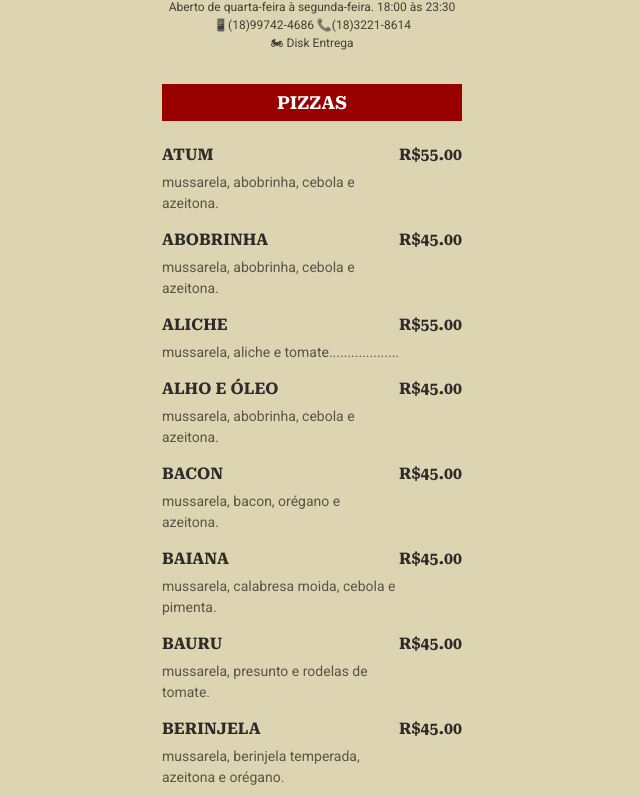
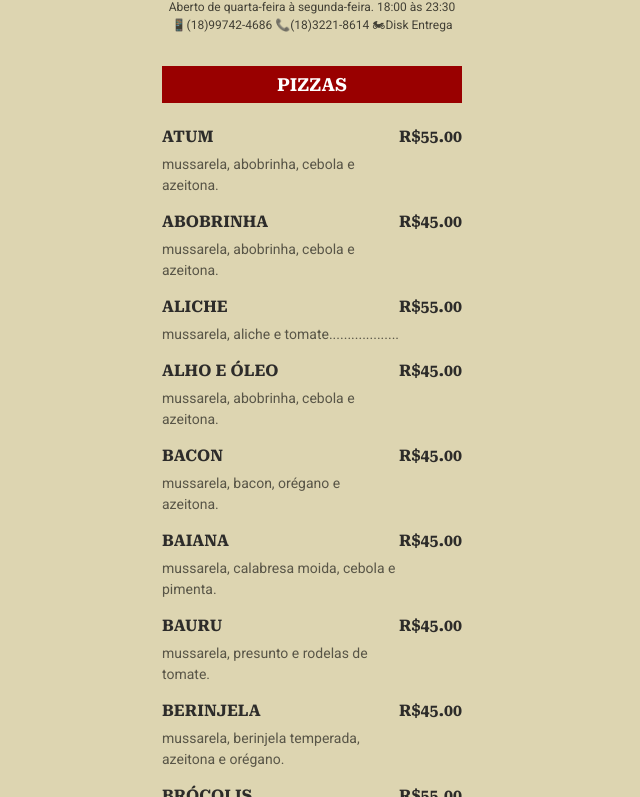
Before and after one commit to neswsarah/pizzaria-don-bento, a plain HTML site: page index.html in a window 1280 px wide. Shown: the part 76-873 px from the top of the page, without its empty margins (328-968 px from the left). Drawn offline with Linux system fonts and the light colour scheme.

Commit message:
disk entrega

```diff
--- a/index.html
+++ b/index.html
@@ -19,8 +19,7 @@
     <header>
     <h1>Pizzaria<span>DonBento</span></h1>
     <p>Aberto de quarta-feira à segunda-feira. 18:00 às 23:30</p>
-    <p>📱(18)99742-4686 📞(18)3221-8614</p>
-    <p>🏍 Disk Entrega</p>
+    <p>📱(18)99742-4686 📞(18)3221-8614 🏍Disk Entrega</p>
     </header>
 
     <section>
```
